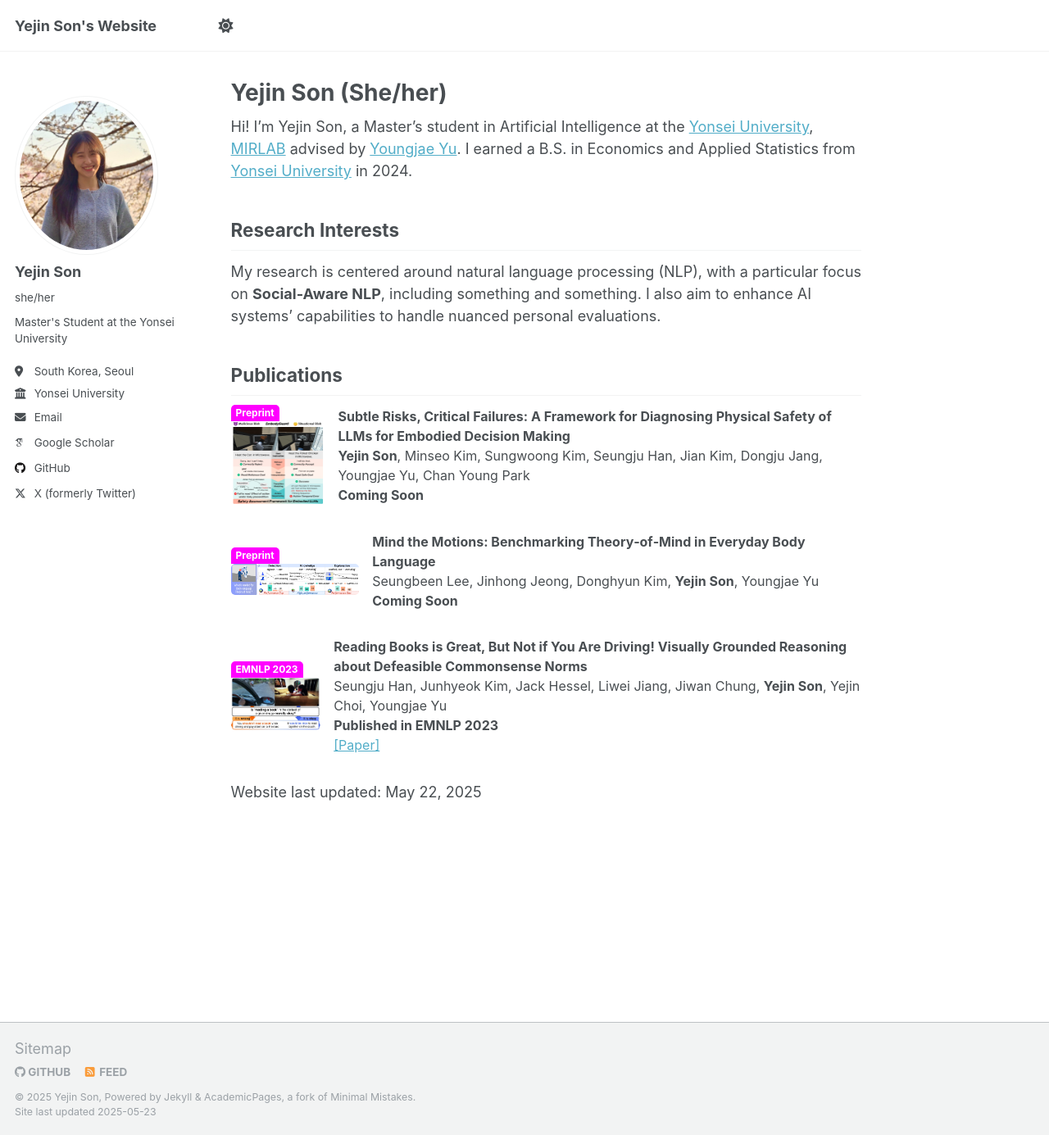
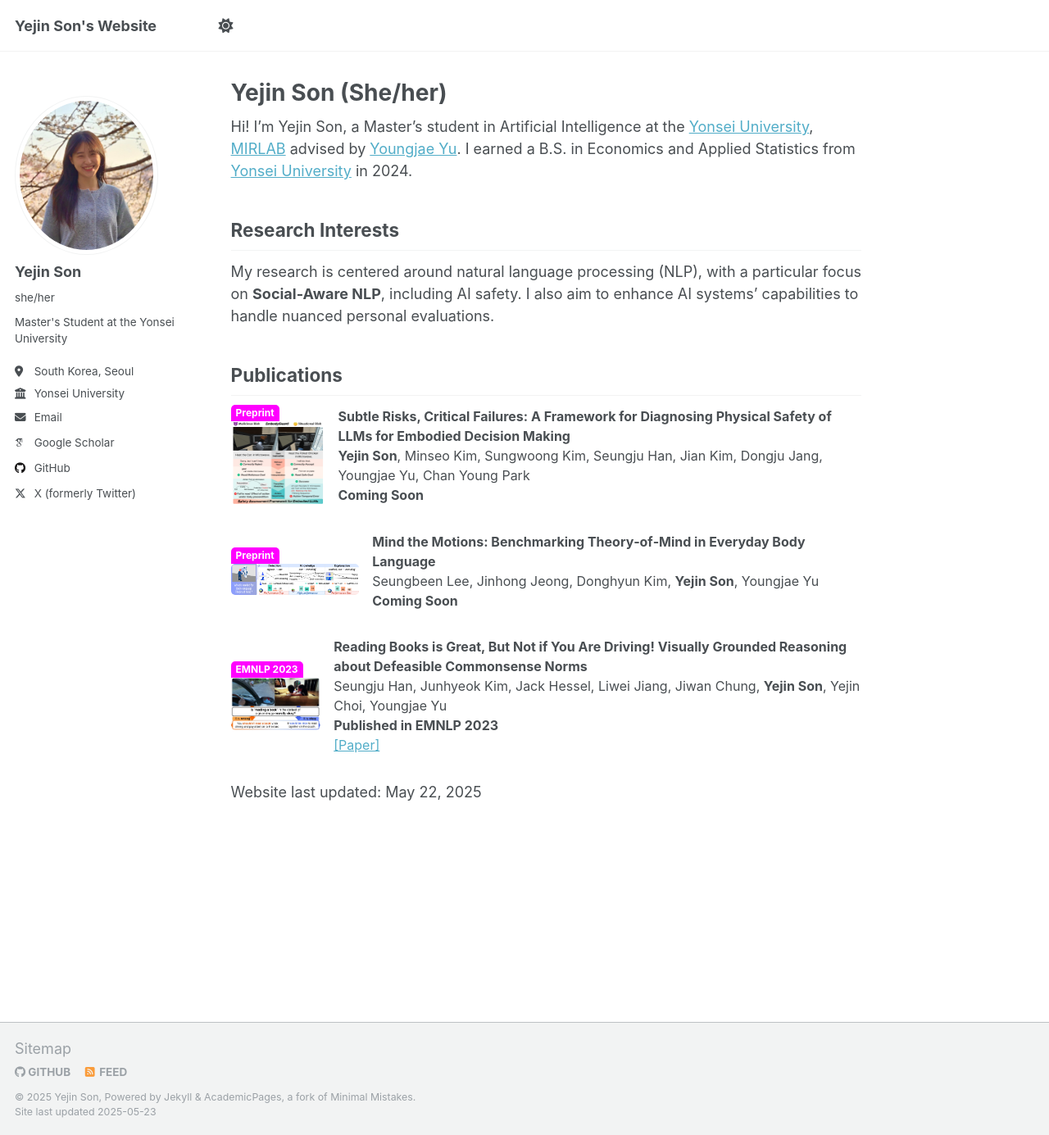
Before and after one commit to ozzaney/ozzaney.github.io, a Jekyll site: the page built from _pages/about.md, in a window 1280 px wide and 1385 px high. Shown: the whole window at 82% size. Built offline with Jekyll 4.4.1, drawn with Linux system fonts in a browser that asks for light colours; some web fonts are replaced.

Commit message:
Update about.md

```diff
--- a/_pages/about.md
+++ b/_pages/about.md
@@ -13,7 +13,7 @@
 
 ## Research Interests
 
-My research is centered around natural language processing (NLP), with a particular focus on **Social-Aware NLP**, including something and something. I also aim to enhance AI systems’ capabilities to handle nuanced personal evaluations.
+My research is centered around natural language processing (NLP), with a particular focus on **Social-Aware NLP**, including AI safety. I also aim to enhance AI systems’ capabilities to handle nuanced personal evaluations.
 
 ## Publications
 
```
